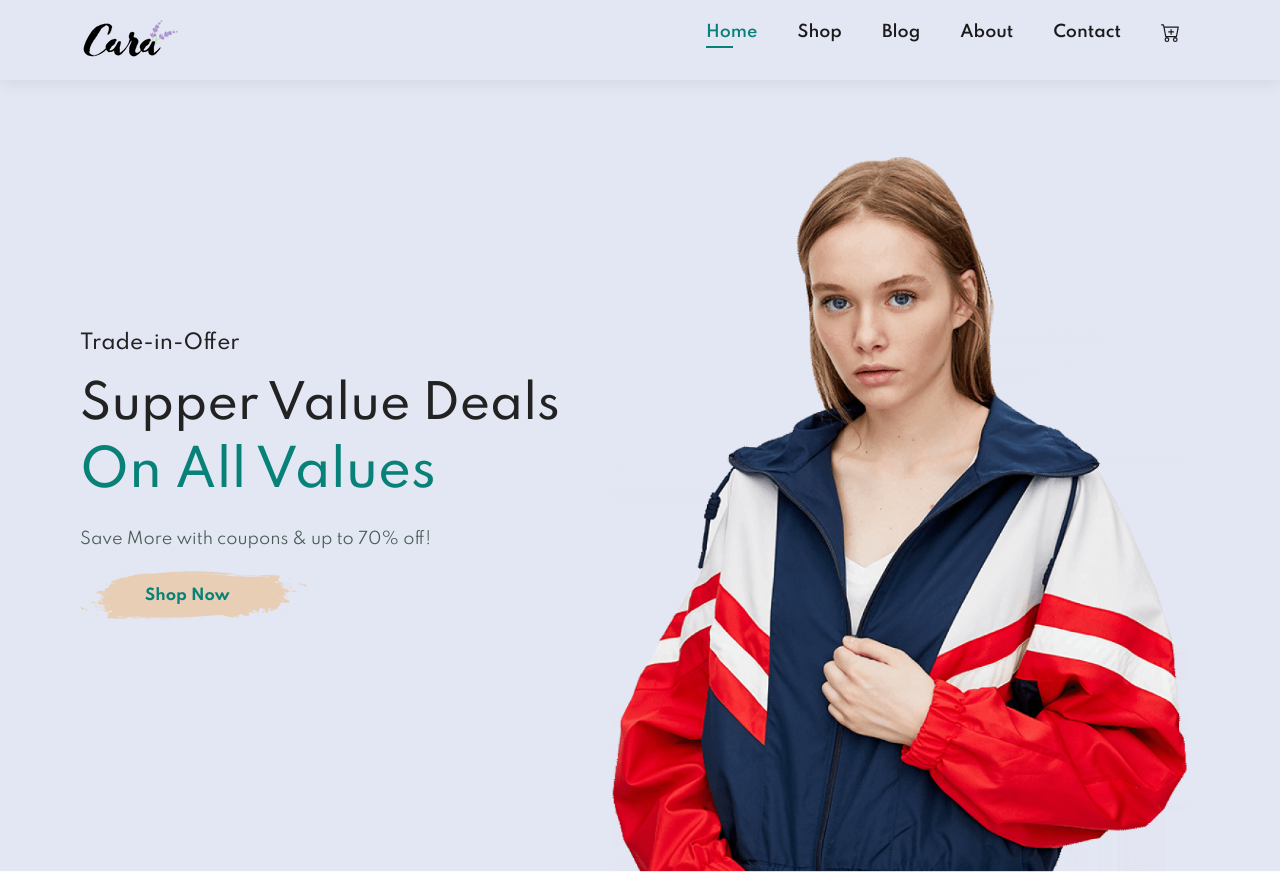
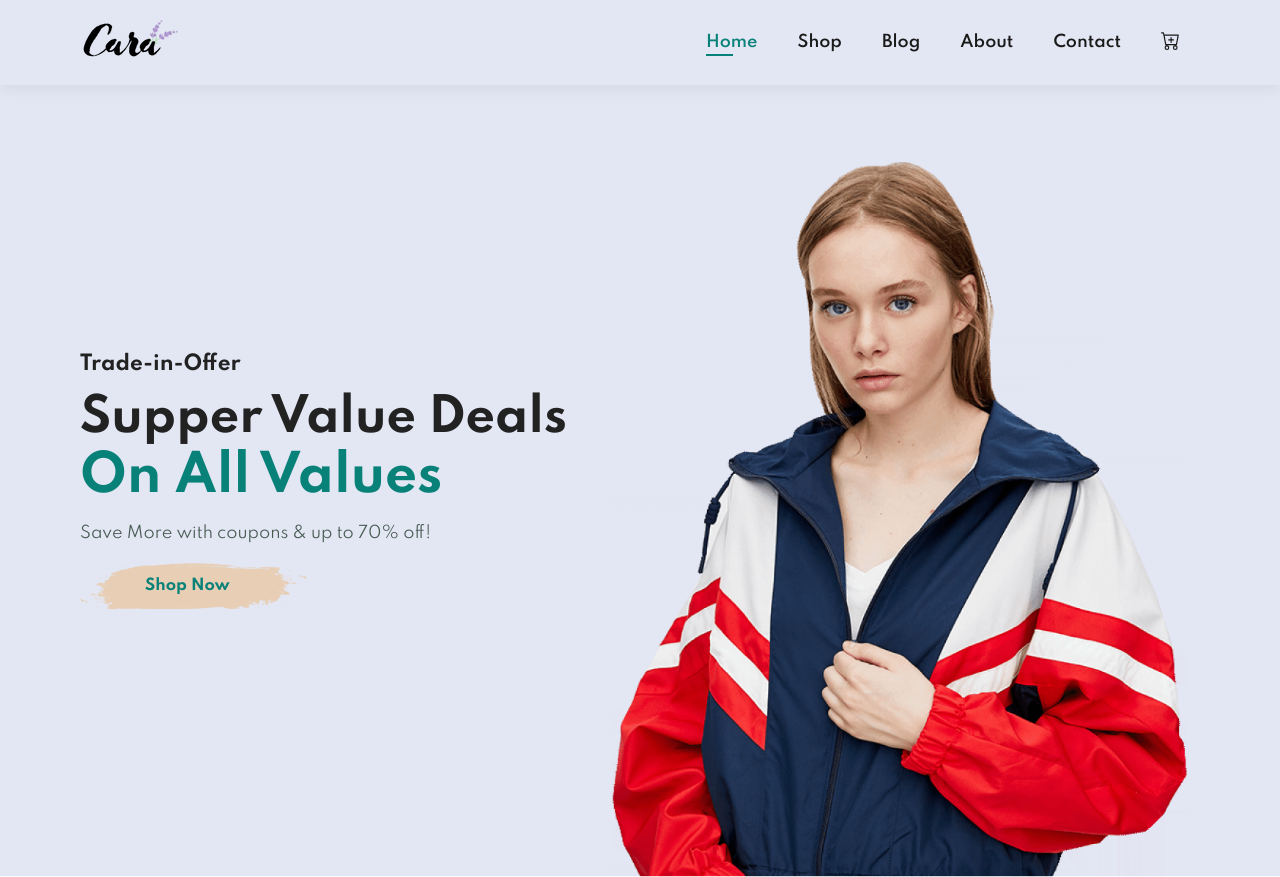
Before and after one commit to N3mxaraMe-CodeArc/Cara-E-Commerce-dressing-Shop, a plain HTML site: page index.html in a window 1280 px wide. Shown: the top 877 px of the page. Drawn offline with nearby package versions, Linux system fonts and the light colour scheme.

```diff
--- a/index.html
+++ b/index.html
@@ -7,7 +7,7 @@
         <meta name="viewport" content="width=device-width, initial-scale=1.0">
         <title>E-Commerce webisite</title>
         <link rel="stylesheet" href="https://pro.fontawesome.com/releases/v5.10.0/css/all.css" />
-        <link href="https://cdn.jsdelivr.net/npm/bootstrap@5.3.0-alpha2/dist/css/bootstrap.min.css" rel="stylesheet">
+        <!-- <link href="https://cdn.jsdelivr.net/npm/bootstrap@5.3.0-alpha2/dist/css/bootstrap.min.css" rel="stylesheet"> -->
         <link rel="icon" type="image/x-icon" href="img/logo.png">
         <link rel="stylesheet" href="style.css">
     </head>
```
